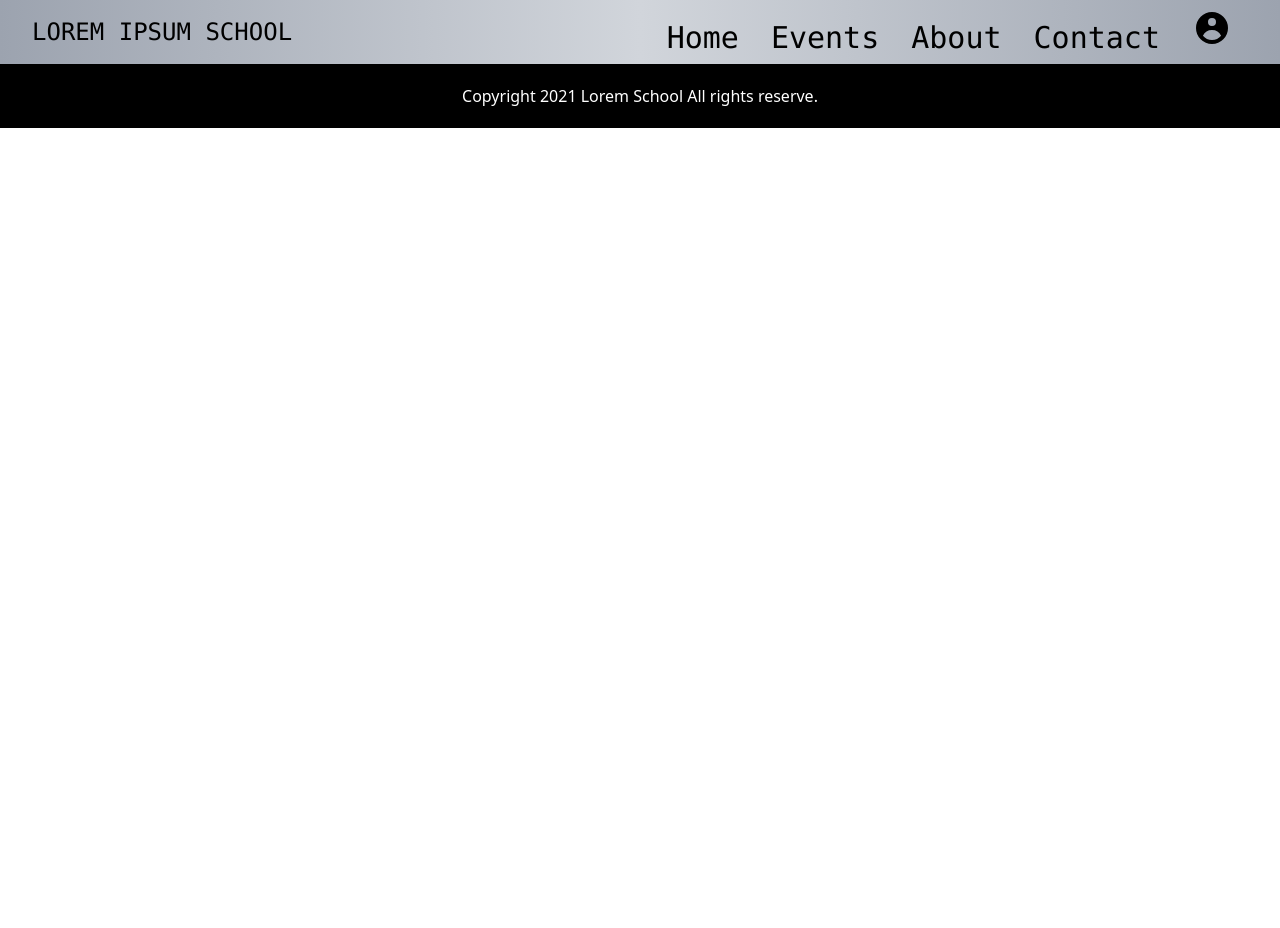
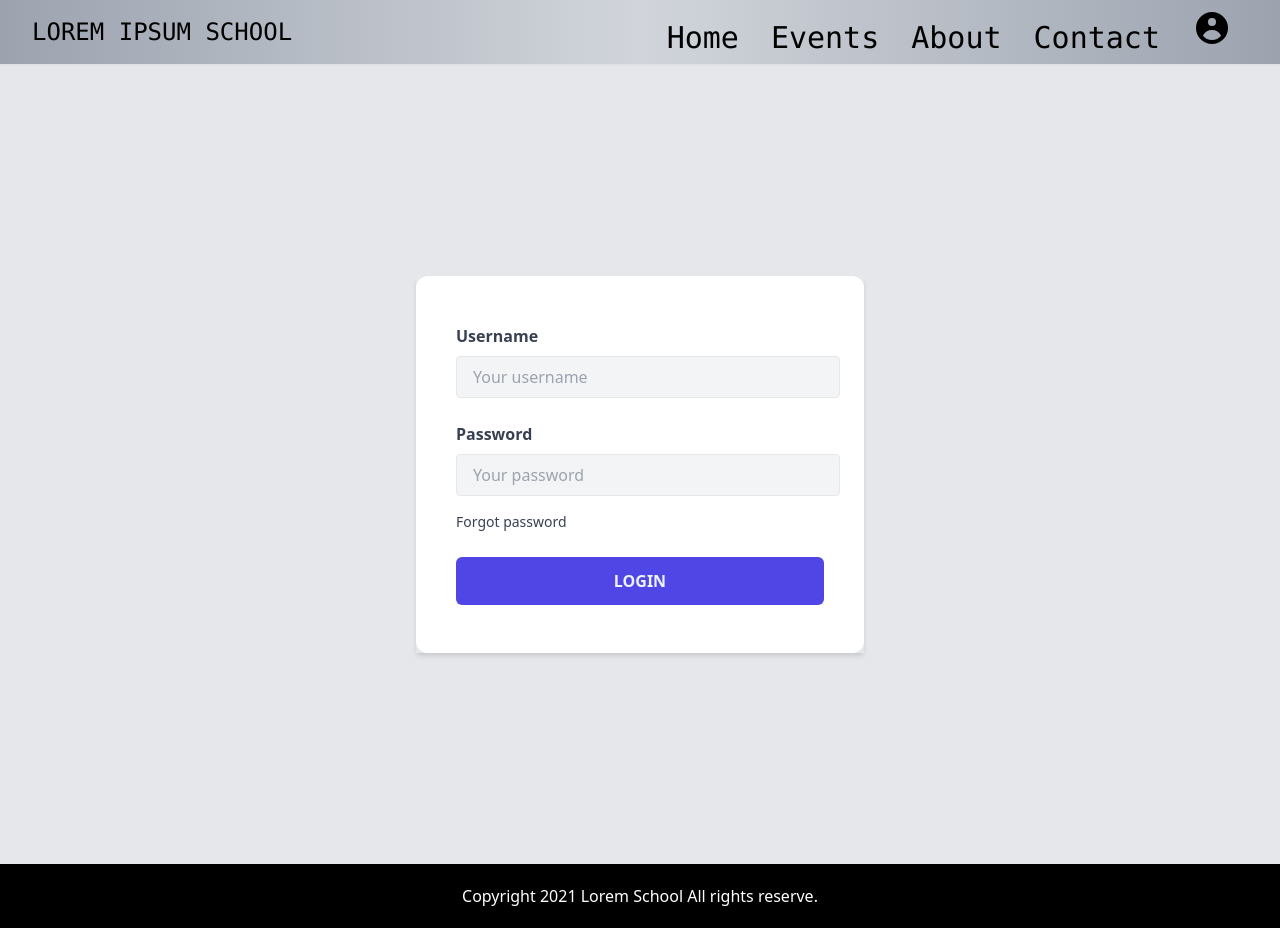
Before and after one commit to ecogalileo/react_school_system, a React (Create React App) app: page /login in a window 1280 px wide. Before the commit the page ends 800 px from the top, so only its background shows below. Built offline with nearby package versions, Linux system fonts and the light colour scheme.

Commit message:
added log in page

```diff
--- a/src/App.js
+++ b/src/App.js
@@ -10,6 +10,7 @@
 import Menu from "./pages/menu";
 import Dropdown from "./components/Dropdown";
 import contact from "./pages/contact";
+import login from "./pages/login";
 
 function App() {
   const [isOpen, setIsOpen] = useState(false);
@@ -41,7 +42,7 @@
         <Route path='/menu' exact component={Menu} />
         <Route path='/about' exact component={About} />
         <Route path='/contact' exact component={contact} />
-        <Route path='/' exact component={Home} />
+        <Route path='/login' exact component={login} />
       </Switch>
       <Footer />
     </>
--- a/src/components/Navbar.js
+++ b/src/components/Navbar.js
@@ -43,7 +43,7 @@
         <Link className='text-3xl p-4' to='/contact'>
           Contact
         </Link>
-        <Link to='/' className='text-3xl p-4'>
+        <Link to='/login' className='text-3xl p-4'>
           <button class='md:bg-transparent transform hover:scale-110 motion-reduce:transform-none'>
             <svg
               className='w-10 h-10'
--- /dev/null
+++ b/src/pages/login.js
@@ -0,0 +1,46 @@
+import React from "react";
+import { Link } from "react-router-dom";
+const login = () => {
+  return (
+    <div class='min-h-screen bg-gray-200 flex items-center'>
+      <div class='container mx-auto max-w-md shadow-md hover:shadow-lg transition duration-300'>
+        <div class='py-12 p-10 bg-white rounded-xl'>
+          <div class='mb-6'>
+            <label
+              class='mr-4 text-gray-700 font-bold inline-block mb-2'
+              for='name'
+            >
+              Username
+            </label>
+            <input
+              type='text'
+              class='border bg-gray-100 py-2 px-4 w-96 outline-none focus:ring-2 focus:ring-indigo-400 rounded'
+              placeholder='Your username'
+            />
+          </div>
+          <div class=''>
+            <label
+              class='mr-4 text-gray-700 font-bold inline-block mb-2'
+              for='name'
+            >
+              Password
+            </label>
+            <input
+              type='text'
+              class='border bg-gray-100 py-2 px-4 w-96 outline-none focus:ring-2 focus:ring-indigo-400 rounded'
+              placeholder='Your password'
+            />
+          </div>
+          <Link className='text-sm text-gray-700 inline-block mt-4 hover:text-indigo-600 hover:underline transition duration-200'>
+            Forgot password
+          </Link>
+          <button class='w-full mt-6 text-indigo-50 font-bold bg-indigo-600 py-3 rounded-md hover:bg-indigo-500 transition duration-300'>
+            LOGIN
+          </button>
+        </div>
+      </div>
+    </div>
+  );
+};
+
+export default login;
```
